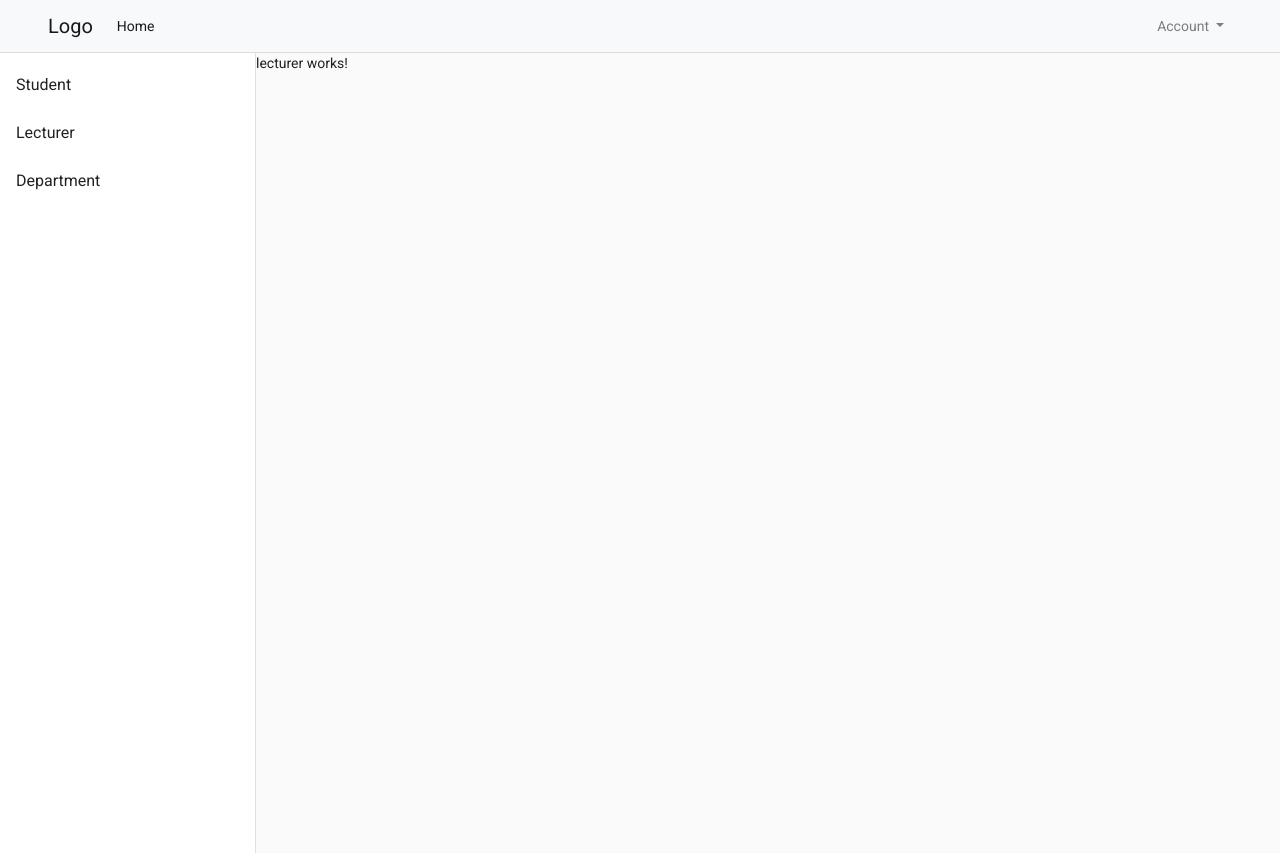
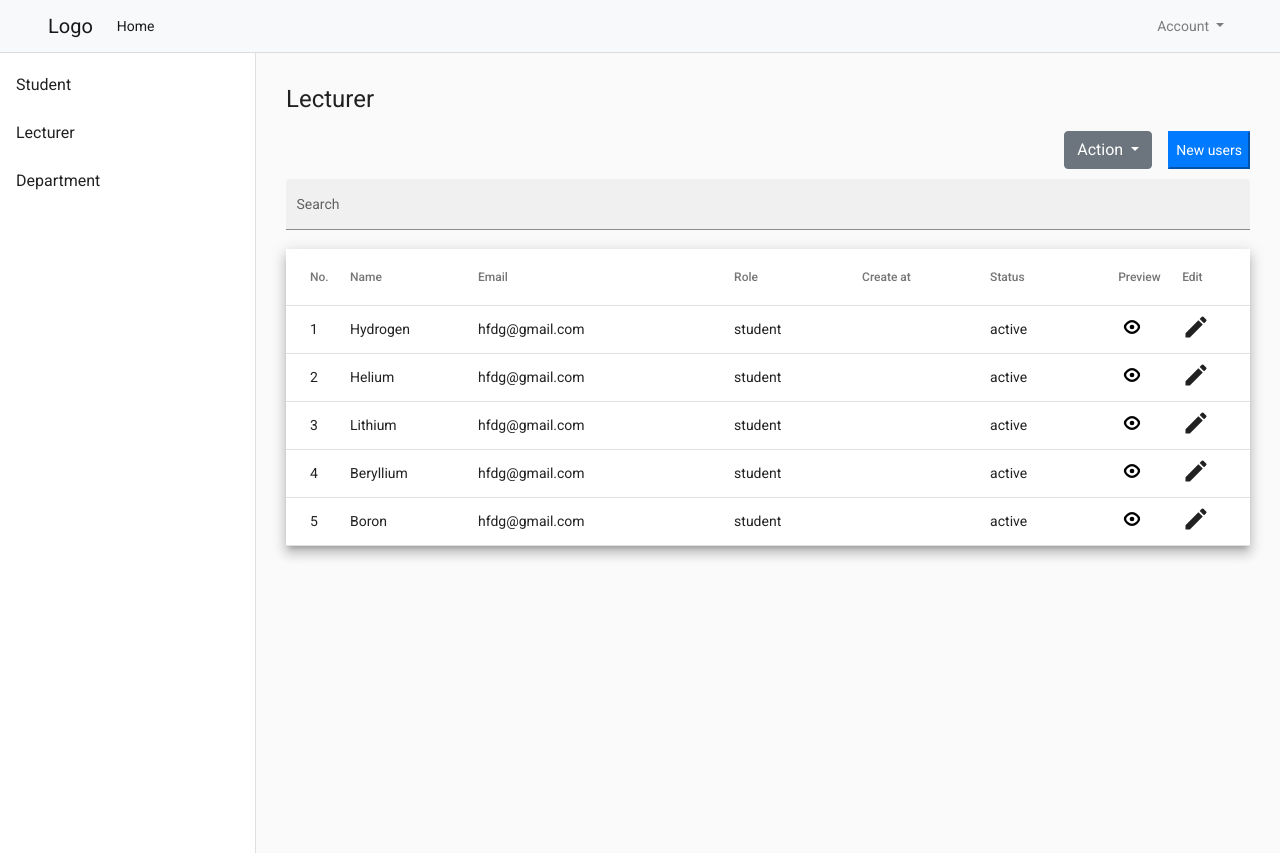
Before and after one commit to trungnguyen0408/TDedu2022_FE, an Angular app: page /lecturer in a window 1280 px wide. Built offline with nearby package versions, Linux system fonts and the light colour scheme; sample sign-in values are in the browser's storage.

Commit message:
create screen lecturer

```diff
--- a/src/app/features/lecturer/lecturer.component.html
+++ b/src/app/features/lecturer/lecturer.component.html
@@ -1 +1,92 @@
-<p>lecturer works!</p>
+<div class="lecturer-page">
+    <h1>Lecturer</h1>
+    <div class="container pb-5">
+        <div class="row ">
+            <div class="dropdown px-3">
+                <button class="btn btn-secondary dropdown-toggle" type="button" data-toggle="dropdown">Action
+                    <span class="caret"></span></button>
+                <ul class="dropdown-menu">
+                    <li><a href="#">Export all</a></li>
+                    <li><a href="#">Export 0 item</a></li>
+                </ul>
+            </div>
+            <button class="btn-create btn-primary " type="submit">New users</button>
+
+        </div>
+    </div>
+    <form class="search-form">
+        <mat-form-field class="example-full-width" appearance="fill">
+            <mat-label>Search</mat-label>
+            <input type="text" placeholder="Key work" aria-label="Number" matInput>
+        </mat-form-field>
+    </form>
+    <div class="table-lecturer">
+        <table mat-table [dataSource]="dataSource" class="mat-elevation-z8">
+
+            <!--- Note that these columns can be defined in any order.
+                The actual rendered columns are set as a property on the row definition" -->
+
+            <!-- Position Column -->
+            <ng-container matColumnDef="position">
+                <th mat-header-cell *matHeaderCellDef> No. </th>
+                <td mat-cell *matCellDef="let element"> {{element.position}} </td>
+            </ng-container>
+
+            <!-- Name Column -->
+            <ng-container matColumnDef="fullname">
+                <th mat-header-cell *matHeaderCellDef> Name </th>
+                <td mat-cell *matCellDef="let element"> {{element.fullname}} </td>
+            </ng-container>
+            <!-- email Column -->
+            <ng-container matColumnDef="email">
+                <th mat-header-cell *matHeaderCellDef> Email </th>
+                <td mat-cell *matCellDef="let element"> {{element.email}} </td>
+            </ng-container>
+            <!-- role Column -->
+            <ng-container matColumnDef="role">
+                <th mat-header-cell *matHeaderCellDef> Role </th>
+                <td mat-cell *matCellDef="let element"> {{element.role}} </td>
+            </ng-container>
+            <!-- create at Column -->
+            <ng-container matColumnDef="create_at">
+                <th mat-header-cell *matHeaderCellDef> Create at </th>
+                <td mat-cell *matCellDef="let element"> {{element.create_at}} </td>
+            </ng-container>
+            <!-- status Column -->
+            <ng-container matColumnDef="status">
+                <th mat-header-cell *matHeaderCellDef> Status </th>
+                <td mat-cell *matCellDef="let element"> {{element.status}} </td>
+            </ng-container>
+            <ng-container matColumnDef="preview">
+                <th mat-header-cell *matHeaderCellDef> Preview </th>
+                <td mat-cell *matCellDef="let element">
+                    <a class="preview" (click)="preview()">
+                        <svg stroke="currentColor" fill="currentColor" stroke-width="0" viewBox="0 0 24 24" height="2em"
+                            width="2em" xmlns="http://www.w3.org/2000/svg">
+                            <path fill="none" stroke="#000" stroke-width="2"
+                                d="M12,17 C9.27272727,17 6,14.2222222 6,12 C6,9.77777778 9.27272727,7 12,7 C14.7272727,7 18,9.77777778 18,12 C18,14.2222222 14.7272727,17 12,17 Z M11,12 C11,12.55225 11.44775,13 12,13 C12.55225,13 13,12.55225 13,12 C13,11.44775 12.55225,11 12,11 C11.44775,11 11,11.44775 11,12 Z">
+                            </path>
+                        </svg>
+                    </a>
+                </td>
+            </ng-container>
+
+            <ng-container matColumnDef="edit">
+                <th mat-header-cell *matHeaderCellDef> Edit </th>
+                <td mat-cell *matCellDef="let element">
+                    <a (click)="edit()"> <svg stroke="currentColor" fill="currentColor" stroke-width="0"
+                            viewBox="0 0 24 24" height="2em" width="2em" xmlns="http://www.w3.org/2000/svg">
+                            <path fill="none" d="M0 0h24v24H0z"></path>
+                            <path
+                                d="M3 17.25V21h3.75L17.81 9.94l-3.75-3.75zM20.71 5.63l-2.34-2.34a.996.996 0 00-1.41 0l-1.83 1.83 3.75 3.75 1.83-1.83a.996.996 0 000-1.41z">
+                            </path>
+                        </svg></a>
+                </td>
+            </ng-container>
+
+            <tr mat-header-row *matHeaderRowDef="displayedColumns"></tr>
+            <tr mat-row *matRowDef="let row; columns: displayedColumns;"></tr>
+        </table>
+    </div>
+
+</div>
--- a/src/app/features/lecturer/lecturer.component.scss
+++ b/src/app/features/lecturer/lecturer.component.scss
@@ -0,0 +1,38 @@
+.lecturer-page {
+    padding: 30px;
+
+    .search-form {
+        .mat-form-field {
+            width: 100%;
+        }
+    }
+
+    .table-lecturer {
+        table {
+            width: 100%;
+            // margin-top: 150px;
+
+            .mat-column-position,
+            .mat-column-preview,
+            .mat-column-edit {
+                width: 5%;
+            }
+
+            .mat-column-email {
+                width: 20%;
+            }
+
+            .mat-column-fullname,
+            .mat-column-role,
+            .mat-column-create_at,
+            .mat-column-status {
+                width: 10%;
+            }
+        }
+    }
+
+    .row {
+        float: right;
+
+    }
+}
--- a/src/app/features/lecturer/lecturer.component.ts
+++ b/src/app/features/lecturer/lecturer.component.ts
@@ -1,5 +1,24 @@
 import { Component, OnInit } from '@angular/core';
+import { MatDialogRef, MAT_DIALOG_DATA } from '@angular/material/dialog';
+import { MatDialog } from '@angular/material/dialog';
+export interface PeriodicElement {
+  fullname: string;
+  position: number;
+  email: string;
+  role: string;
+  create_at: string;
+  status: string;
 
+}
+
+const ELEMENT_DATA: PeriodicElement[] = [
+  { position: 1, fullname: 'Hydrogen', email: 'hfdg@gmail.com', role: 'student', create_at: '', status: 'active' },
+  { position: 2, fullname: 'Helium', email: 'hfdg@gmail.com', role: 'student', create_at: '', status: 'active' },
+  { position: 3, fullname: 'Lithium', email: 'hfdg@gmail.com', role: 'student', create_at: '', status: 'active' },
+  { position: 4, fullname: 'Beryllium', email: 'hfdg@gmail.com', role: 'student', create_at: '', status: 'active' },
+  { position: 5, fullname: 'Boron', email: 'hfdg@gmail.com', role: 'student', create_at: '', status: 'active' }
+
+];
 @Component({
   selector: 'app-lecturer',
   templateUrl: './lecturer.component.html',
@@ -11,5 +30,12 @@ export class LecturerComponent implements OnInit {
 
   ngOnInit(): void {
   }
-
+  preview() {
+    alert('preview');
+  }
+  edit() {
+    alert('edit');
+  }
+  displayedColumns: string[] = ['position', 'fullname', 'email', 'role', 'create_at', 'status', 'preview', 'edit'];
+  dataSource = ELEMENT_DATA;
 }
```
